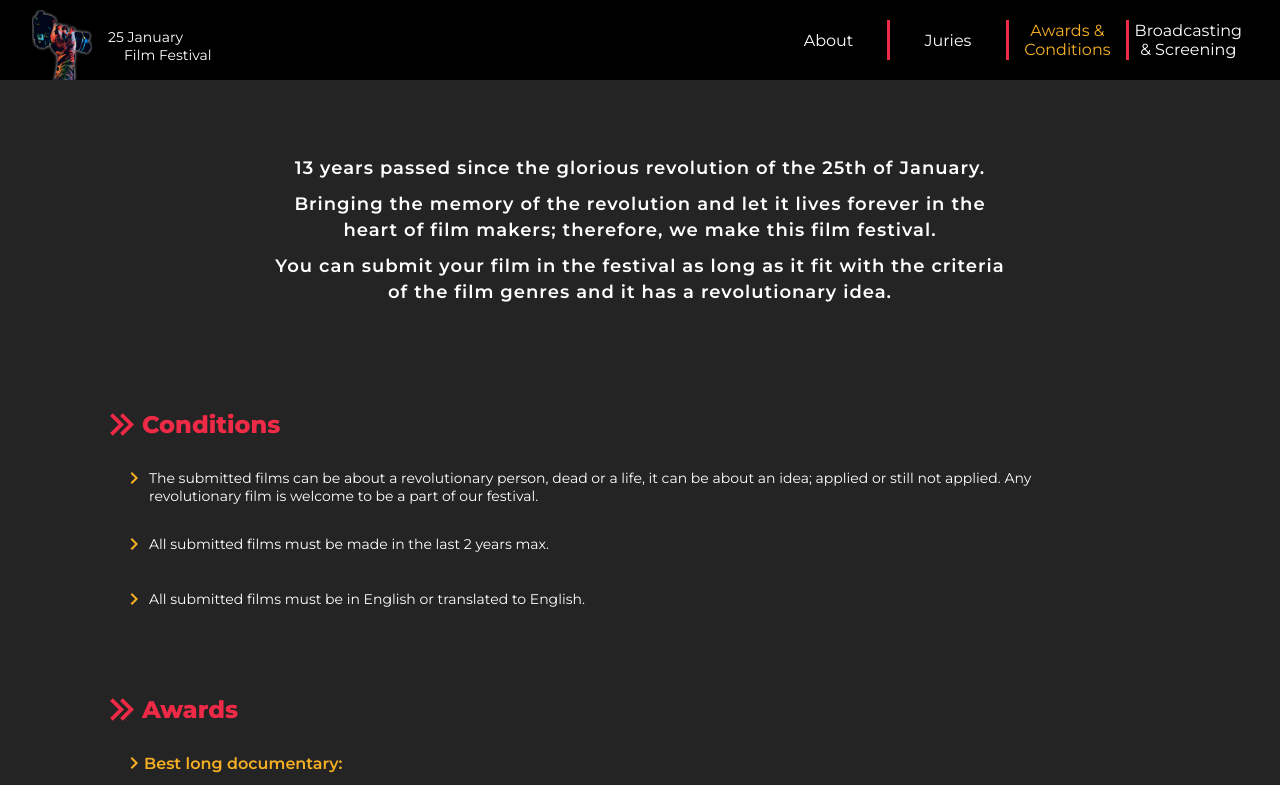
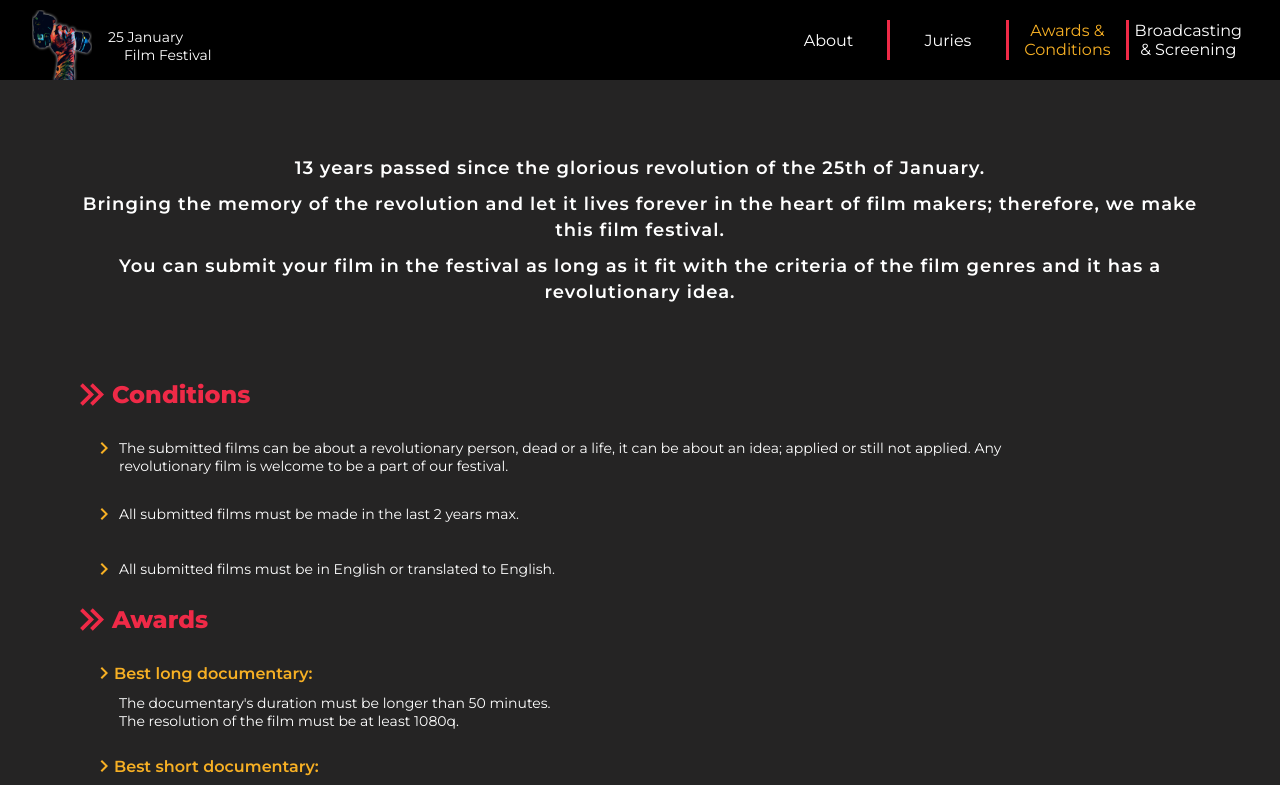
Before and after one commit to ObadaMoustafa/25-January-Film-Festival, a React (Create React App) app: page /awards-and-conditions in a window 1280 px wide. Shown: the top 785 px of the page. Built offline with nearby package versions, Linux system fonts and the light colour scheme.

Commit message:
fixed css

```diff
--- a/src/routes/awards-and-conditions/style.css
+++ b/src/routes/awards-and-conditions/style.css
@@ -6,28 +6,21 @@
 }
 
 .page-introduction {
-  display: flex;
-  flex-direction: column;
-  width: 80%;
   margin: 70px auto;
 }
 
 .page-introduction h2 {
   font-size: 18px;
-  font-weight: 500;
+  font-weight: 600;
   letter-spacing: 1px;
   text-align: center;
   padding: 5px;
-  line-height: 18px;
+  line-height: 26px;
+  color: white;
 }
 
 p {
   font-size: 14px;
-}
-
-.conditions-container,
-.awards-container {
-  padding: 30px;
 }
 
 .conditions-container .title {
@@ -128,10 +121,6 @@ p {
   background-color: #9e0c22;
 }
 
-.submitting-container {
-  padding: 30px;
-}
-
 .submitting-container .title {
   display: flex;
 }
--- a/src/routes/broadcasting-and-screening/BroadcastingAndScreening.jsx
+++ b/src/routes/broadcasting-and-screening/BroadcastingAndScreening.jsx
@@ -6,7 +6,7 @@ import { Container } from "@mui/material";
 function BroadcastingAndScreening() {
   return (
     <Container sx={{ flexGrow: 1 }}>
-      <div className="page-introduction">
+      <div className="broadcast-introduction">
         <h2>
           After you submit your films you can choose between just submitting to
           the festival or also give us the right to one or none or all the
--- a/src/routes/broadcasting-and-screening/style.css
+++ b/src/routes/broadcasting-and-screening/style.css
@@ -6,14 +6,11 @@
   margin: auto;
 }
 
-.page-introduction {
-  display: flex;
-  flex-direction: column;
-  width: 65%;
+.broadcast-introduction {
   margin: 70px auto;
 }
 
-.page-introduction h2 {
+.broadcast-introduction h2 {
   font-size: 18px;
   font-weight: 600;
   letter-spacing: 1px;
@@ -23,14 +20,10 @@
   color: white;
 }
 
-.broadcasting-conditions-container {
-  padding: 30px;
-}
-
 .broadcasting-conditions-container .title {
   position: relative;
   padding: 20px;
-  width: 60%;
+  width: 80%;
   margin: auto;
 }
 
```
